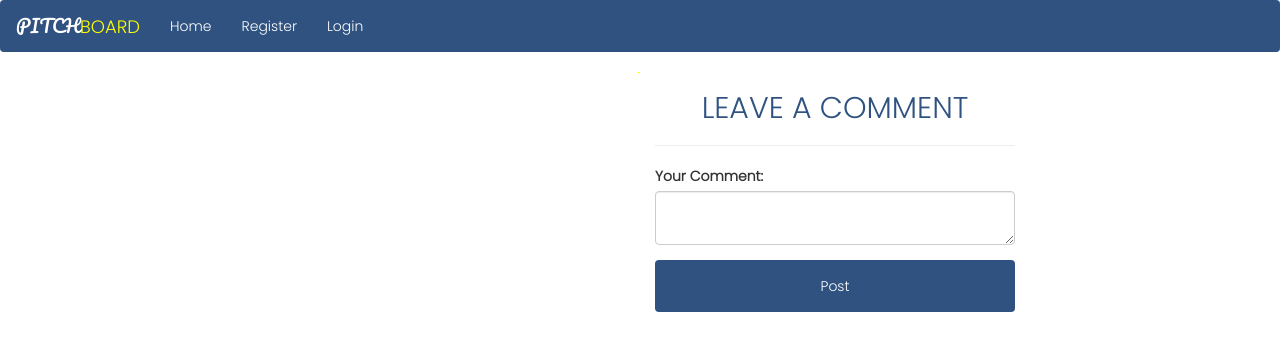
After one commit to charles-okunzo/pitch_board, a Flask app: template app/templates/commentform.html in a window 1280 px wide. The commit adds this page. Shown: the top 351 px of the page. Run offline with Flask 2, Linux system fonts and the light colour scheme; the template is opened without the code that fills it: values that come from a table or form of the project are taken from there, others are empty; some libraries are stand-ins or nearby versions; some web fonts are replaced.

Commit message:
feature: add commet form template

```diff
--- a/app/main/views.py
+++ b/app/main/views.py
@@ -84,6 +84,7 @@ def new_pitch():
 @main.route('/new/comment/<int:pitch_id>', methods=['POST', 'GET'])
 @login_required
 def new_comment(pitch_id):
+  comments = Comment.query.all()
   form = CommentForm()
   if form.validate_on_submit():
     comment = form.comment.data
@@ -91,4 +92,6 @@ def new_comment(pitch_id):
     new_comment_obj = Comment(comment=comment, pitch_id=pitch_id, user_id = current_user._get_current_object().id)
 
     new_comment_obj.save_comment()
-    return redirect(url_for('main.index', pitch_id=pitch_id))
+    return redirect(url_for('main.new_comment', pitch_id=pitch_id))
+
+  return render_template('commentform.html', form=form, comments=comments)
--- a/app/static/css/style.css
+++ b/app/static/css/style.css
@@ -110,3 +110,7 @@ input[type='submit']{
   display: none;
   background-color: #e4e9f0;
 }
+
+.leave-com{
+  border-right: 2px solid yellow;
+}
--- /dev/null
+++ b/app/templates/commentform.html
@@ -0,0 +1,29 @@
+{% extends 'base.html' %}
+{% import 'bootstrap/wtf.html' as  wtf %}
+{% import 'macros.html' as macro %}
+
+{% block styles %}
+  {{super()}}
+  <link rel="stylesheet" href="{{url_for('static', filename='css/style.css')}}">
+ {% endblock %}
+
+ {% block navbar %}
+  {% include 'navbar.html' %}
+{% endblock %}
+
+
+{% block content %}
+  <div class="container">
+    <div class="row">
+      <div class="col-md-2"></div>
+        <div class="col-md-4 leave-com">
+          {{macro.displayComment(comments)}}
+        </div>
+        <div class="col-md-4">
+        <h2 style="text-align: center; color: #2f5280;">LEAVE A COMMENT</h2><hr>
+          {{wtf.quick_form(form)}}
+        </div>
+      <div class="col-md-2"></div>
+    </div>
+  </div>
+{% endblock %}
--- a/app/templates/macros.html
+++ b/app/templates/macros.html
@@ -15,7 +15,7 @@
           <div style="margin-top: 1%;">
             <a href="" title="Upvote" style="padding-right: 3%;"><i class="fa-regular fa-thumbs-up"></i> 1</a> |
             <a href="" title="Downvote" style="padding: 0 3%;"><i class="fa-regular fa-thumbs-down"></i> 3</a> |
-            <a title="Leave a comment" id="comment" style="padding-left: 3%; cursor: pointer;"><i class="fa-regular fa-comments"></i></a>
+            <a href="{{url_for('main.new_comment', pitch_id=pitch.id)}}" title="Leave a comment" id="comment" style="padding-left: 3%; cursor: pointer;"><i class="fa-regular fa-comments"></i></a>
           </div>
         </blockquote>
       </div>
@@ -44,27 +44,17 @@
 
 {% macro displayComment(comments) %}
 
+
   {% for comment in comments %}
-
-  <div id="commentSec">
     <div class="card">
-      <div class="card-header">
-        <h4 style="text-decoration: underline; font-weight: bold;padding-left: 2%; color: #2f5280;">Quote</h4>
-      </div>
       <div class="card-body">
         <blockquote class="blockquote mb-0">
-          <p>A well-known quote, contained in a blockquote element.</p>
-          <footer class="blockquote-footer">By <cite title="Source Title">Source Title</cite></footer>
+          <p>{{comment.comment}}</p>
+          <footer class="blockquote-footer">By <cite title="Source Title">{{comment.user.username}}</cite></footer>
         </blockquote>
       </div>
     </div><hr>
-    <p><a href=""><i class="fa-solid fa-plus"></i> Add comment...</a></p>
-    {% if len(comments) == 0 %}
-    <h5>No comments yet! Comment first</h5><hr>
-    <p><a href=""><i class="fa-solid fa-plus"></i> Add comment...</a></p>
-    {% endif %}
-  </div>
+    {% endfor %}
 
-  {% endfor %}
 
 {% endmacro %}
```
